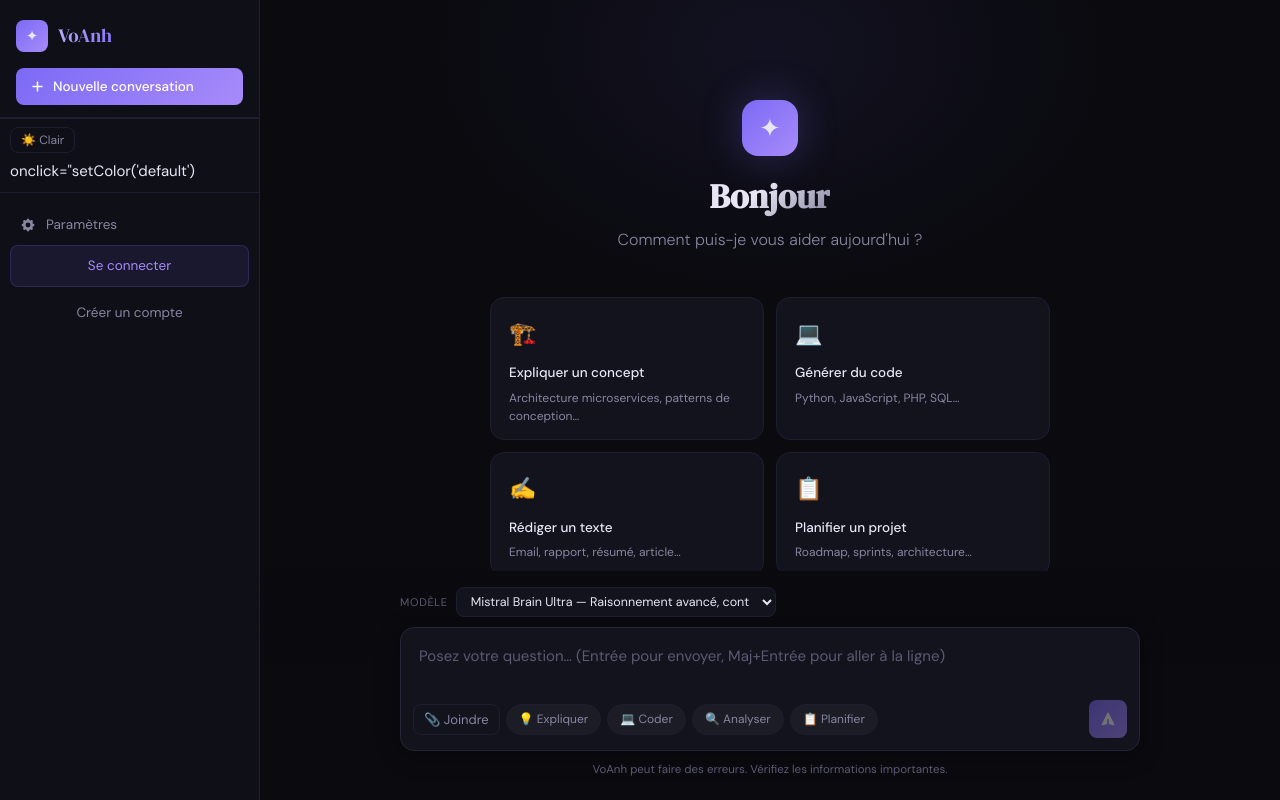
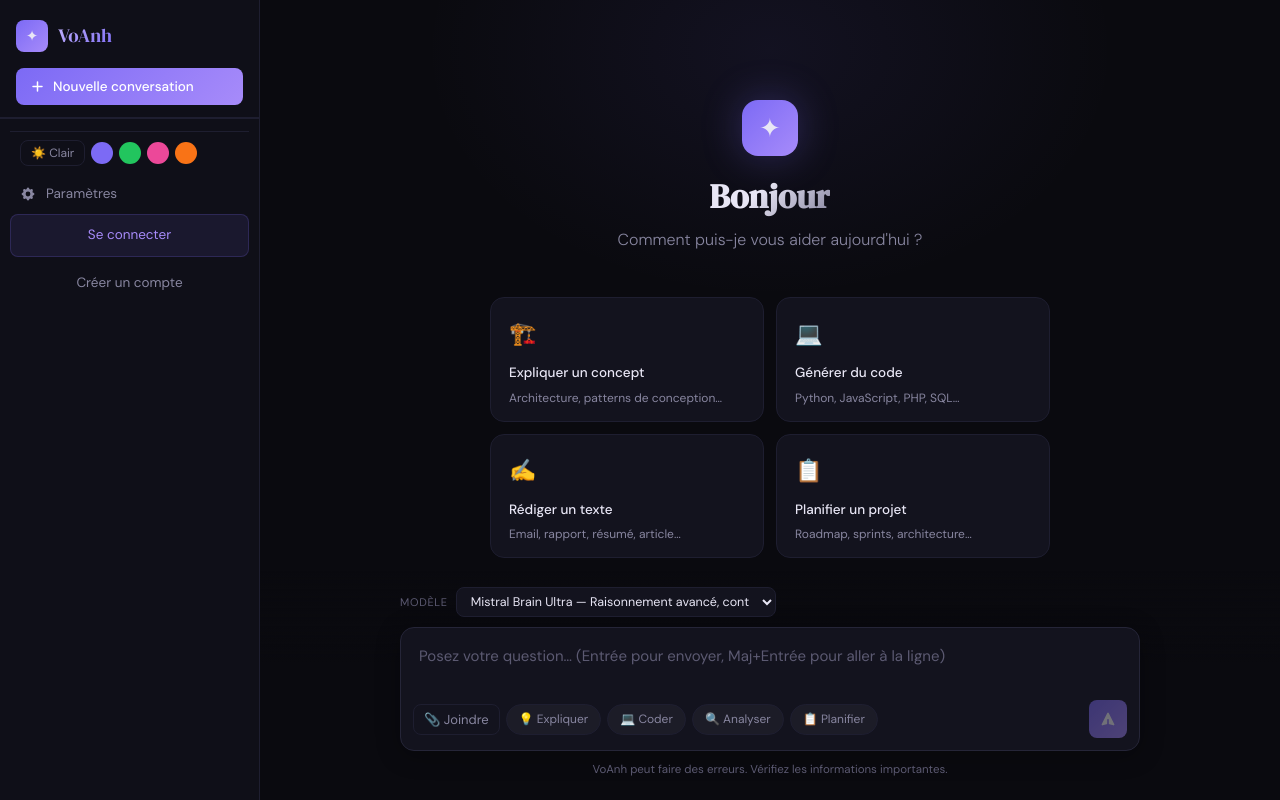
Before and after one commit to bajastz-cyber/madame-claude, a PHP site: page / in a window 1280 px wide. Run offline with PHP 8.4, Linux system fonts and the light colour scheme.

Commit message:
Refactor theme toggle and button functionality

````diff
--- a/index.php
+++ b/index.php
@@ -102,16 +102,14 @@
 .ai-name{font-size:13px;font-weight:500;color:var(--accent2)}
 .ai-model{font-size:11px;color:var(--muted);background:rgba(124,106,245,.1);border:1px solid rgba(124,106,245,.2);border-radius:99px;padding:2px 8px;font-family:monospace}
 .ai-content{font-size:15px;line-height:1.75;color:var(--text);word-wrap:break-word}
-.ai-content pre{background:#0d0d1a;border:1px solid var(--border2);border-radius:10px;padding:16px 18px;overflow-x:auto;margin:14px 0;font-size:13px;line-height:1.6;position:relative}
-.ai-content code{font-family:'SF Mono','Fira Code','Cascadia Code',monospace;font-size:13px;color:#c9d1d9}
+.ai-content pre{background:#0d0d1a;border:1px solid var(--border2);border-radius:10px;padding:16px 18px;overflow-x:auto;margin:14px 0;font-size:13px;line-height:1.6}
+.ai-content code{font-family:'SF Mono','Fira Code',monospace;font-size:13px;color:#c9d1d9}
 .ai-content p code{background:rgba(124,106,245,.12);border:1px solid rgba(124,106,245,.2);border-radius:4px;padding:1px 6px;font-size:13px;color:var(--accent3)}
 .ai-content p{margin-bottom:10px}
 .ai-content ul,.ai-content ol{margin:8px 0 8px 20px}
 .ai-content li{margin-bottom:4px}
 .ai-content h1,.ai-content h2,.ai-content h3{margin:16px 0 8px;font-weight:600}
-.ai-content h1{font-size:20px}
-.ai-content h2{font-size:17px}
-.ai-content h3{font-size:15px}
+.ai-content h1{font-size:20px}.ai-content h2{font-size:17px}.ai-content h3{font-size:15px}
 .ai-content blockquote{border-left:3px solid var(--accent);padding-left:16px;margin:12px 0;color:var(--muted2);font-style:italic}
 .ai-content strong{color:var(--accent3);font-weight:500}
 .ai-content table{border-collapse:collapse;width:100%;margin:12px 0;font-size:13.5px}
@@ -150,6 +148,16 @@
 .download-btn{display:inline-flex;align-items:center;gap:6px;margin-top:10px;padding:7px 14px;background:linear-gradient(135deg,var(--accent),var(--accent2));border:none;border-radius:var(--radius-sm);color:#fff;font-size:13px;cursor:pointer;font-family:'DM Sans',sans-serif;transition:opacity .2s}
 .download-btn:hover{opacity:.85}
 .sidebar-toggle{display:none;position:fixed;top:14px;left:14px;z-index:100;background:var(--card);border:1px solid var(--border);border-radius:var(--radius-sm);padding:8px;cursor:pointer;color:var(--muted2)}
+.theme-bar{display:flex;align-items:center;gap:6px;padding:8px 10px;border-top:1px solid var(--border);flex-wrap:wrap}
+.theme-btn{width:22px;height:22px;border-radius:50%;border:2px solid transparent;cursor:pointer;transition:transform .2s,border-color .2s;flex-shrink:0}
+.theme-btn:hover{transform:scale(1.2)}
+.theme-btn.active{border-color:var(--text)}
+.theme-toggle{background:none;border:1px solid var(--border);border-radius:var(--radius-sm);color:var(--muted2);padding:4px 10px;cursor:pointer;font-size:12px;font-family:'DM Sans',sans-serif;transition:all .2s}
+.theme-toggle:hover{border-color:var(--accent);color:var(--accent2)}
+body.theme-light{--bg:#f5f4f0;--sidebar:#ffffff;--card:#ffffff;--surface:#f0ede8;--border:#e0dcd5;--border2:#ccc8c0;--text:#1a1a2e;--muted:#9896a8;--muted2:#6b697e;--user-bg:#e8e6f5;--user-border:#c4b5fd}
+body.theme-green{--accent:#22c55e;--accent2:#4ade80;--accent3:#86efac}
+body.theme-pink{--accent:#ec4899;--accent2:#f472b6;--accent3:#f9a8d4}
+body.theme-orange{--accent:#f97316;--accent2:#fb923c;--accent3:#fdba74}
 @media(max-width:768px){
 .sidebar{position:fixed;transform:translateX(-100%);z-index:50}
 .sidebar.open{transform:translateX(0)}
@@ -159,39 +167,7 @@
 .messages-inner{padding:60px 14px 20px}
 .input-wrap{padding:10px 14px 16px}
 .model-select{max-width:220px}
-}/* ── THÈMES ── */
-body.theme-light {
-    --bg:#f5f4f0;--sidebar:#ffffff;--card:#ffffff;--surface:#f0ede8;
-    --border:#e0dcd5;--border2:#ccc8c0;--text:#1a1a2e;--muted:#9896a8;
-    --muted2:#6b697e;--user-bg:#e8e6f5;--user-border:#c4b5fd;
 }
-body.theme-green {
-    --accent:#22c55e;--accent2:#4ade80;--accent3:#86efac;
-}
-body.theme-pink {
-    --accent:#ec4899;--accent2:#f472b6;--accent3:#f9a8d4;
-}
-body.theme-orange {
-    --accent:#f97316;--accent2:#fb923c;--accent3:#fdba74;
-}
-
-/* Bouton thème */
-.theme-bar {
-    display:flex;align-items:center;gap:6px;padding:8px 10px;
-    border-top:1px solid var(--border);flex-wrap:wrap;
-}
-.theme-btn {
-    width:22px;height:22px;border-radius:50%;border:2px solid transparent;
-    cursor:pointer;transition:transform .2s,border-color .2s;flex-shrink:0;
-}
-.theme-btn:hover{transform:scale(1.2)}
-.theme-btn.active{border-color:var(--text)}
-.theme-toggle {
-    background:none;border:1px solid var(--border);border-radius:var(--radius-sm);
-    color:var(--muted2);padding:4px 10px;cursor:pointer;font-size:12px;
-    font-family:'DM Sans',sans-serif;transition:all .2s;
-}
-.theme-toggle:hover{border-color:var(--accent);color:var(--accent2)}
 </style>
 </head>
 <body>
@@ -230,11 +206,15 @@
 <?php endif; ?>
 </div>
 <?php endif; ?>
+
+<div class="sidebar-footer">
 <div class="theme-bar">
-    <button class="theme-toggle" onclick="toggleLight()" id="light-toggle">☀️ Clair</button>
-  onclick="setColor('default')
+<button class="theme-toggle" onclick="toggleLight()" id="light-toggle">☀️ Clair</button>
+<div class="theme-btn" style="background:#7c6af5" onclick="setColor('default',this)" title="Violet"></div>
+<div class="theme-btn" style="background:#22c55e" onclick="setColor('green',this)" title="Vert"></div>
+<div class="theme-btn" style="background:#ec4899" onclick="setColor('pink',this)" title="Rose"></div>
+<div class="theme-btn" style="background:#f97316" onclick="setColor('orange',this)" title="Orange"></div>
 </div>
-<div class="sidebar-footer">
 <a href="settings.php" class="nav-link">
 <svg viewBox="0 0 20 20" fill="currentColor"><path fill-rule="evenodd" d="M11.49 3.17c-.38-1.56-2.6-1.56-2.98 0a1.532 1.532 0 01-2.286.948c-1.372-.836-2.942.734-2.106 2.106.54.886.061 2.042-.947 2.287-1.561.379-1.561 2.6 0 2.978a1.532 1.532 0 01.947 2.287c-.836 1.372.734 2.942 2.106 2.106a1.532 1.532 0 012.287.947c.379 1.561 2.6 1.561 2.978 0a1.533 1.533 0 012.287-.947c1.372.836 2.942-.734 2.106-2.106a1.533 1.533 0 01.947-2.287c1.561-.379 1.561-2.6 0-2.978a1.532 1.532 0 01-.947-2.287c.836-1.372-.734-2.942-2.106-2.106a1.532 1.532 0 01-2.287-.947zM10 13a3 3 0 100-6 3 3 0 000 6z" clip-rule="evenodd"/></svg>
 Paramètres
@@ -260,22 +240,22 @@
 <h1>Bonjour<?= $user ? ', '.htmlspecialchars($user['username']) : '' ?></h1>
 <p class="welcome-sub">Comment puis-je vous aider aujourd'hui ?</p>
 <div class="starters">
-<div class="starter-card" onclick="setPrompt('Explique-moi comment fonctionne une architecture microservices et donne un exemple concret.')">
+<div class="starter-card" onclick="setPrompt('Explique-moi comment fonctionne une architecture microservices.')">
 <span class="starter-emoji">🏗️</span>
 <div class="starter-title">Expliquer un concept</div>
-<div class="starter-desc">Architecture microservices, patterns de conception…</div>
+<div class="starter-desc">Architecture, patterns de conception…</div>
 </div>
-<div class="starter-card" onclick="setPrompt('Écris un script Python pour analyser un fichier CSV et générer des statistiques descriptives.')">
+<div class="starter-card" onclick="setPrompt('Écris un script Python pour analyser un fichier CSV.')">
 <span class="starter-emoji">💻</span>
 <div class="starter-title">Générer du code</div>
 <div class="starter-desc">Python, JavaScript, PHP, SQL…</div>
 </div>
-<div class="starter-card" onclick="setPrompt('Rédige un email professionnel pour demander un report de deadline en restant positif et constructif.')">
+<div class="starter-card" onclick="setPrompt('Rédige un email professionnel pour demander un report de deadline.')">
 <span class="starter-emoji">✍️</span>
 <div class="starter-title">Rédiger un texte</div>
 <div class="starter-desc">Email, rapport, résumé, article…</div>
 </div>
-<div class="starter-card" onclick="setPrompt('Décompose ce projet en sous-tâches et crée un plan de développement structuré : Créer une application de gestion de bibliothèque.')">
+<div class="starter-card" onclick="setPrompt('Planifie et décompose ce projet : Créer une application de gestion.')">
 <span class="starter-emoji">📋</span>
 <div class="starter-title">Planifier un projet</div>
 <div class="starter-desc">Roadmap, sprints, architecture…</div>
@@ -327,7 +307,29 @@
 <script>
 let currentConvId = null;
 let isBusy = false;
-let isLoggedIn = <?= $user ? 'true' : 'false' ?>;
+let currentFile = null;
+
+function toggleLight() {
+    const body = document.body;
+    const btn = document.getElementById('light-toggle');
+    if (body.classList.contains('theme-light')) {
+        body.classList.remove('theme-light');
+        btn.textContent = '☀️ Clair';
+        localStorage.setItem('voanh-light', '0');
+    } else {
+        body.classList.add('theme-light');
+        btn.textContent = '🌙 Sombre';
+        localStorage.setItem('voanh-light', '1');
+    }
+}
+
+function setColor(color, el) {
+    document.body.classList.remove('theme-green','theme-pink','theme-orange');
+    if (color !== 'default') document.body.classList.add('theme-' + color);
+    document.querySelectorAll('.theme-btn').forEach(b => b.classList.remove('active'));
+    if (el) el.classList.add('active');
+    localStorage.setItem('voanh-color', color);
+}
 
 function handleFileSelect(input) {
     const file = input.files[0];
@@ -337,8 +339,7 @@
     bar.innerHTML = `<div class="file-preview"><span>${file.type.startsWith('image/') ? '🖼️' : '📄'} ${escHtml(file.name)}</span><span class="remove-file" onclick="removeFile()">×</span></div>`;
     const reader = new FileReader();
     reader.onload = e => {
-        const base64 = e.target.result.split(',')[1];
-        currentFile = { name: file.name, mime: file.type, base64: base64 };
+        currentFile = { name: file.name, mime: file.type, base64: e.target.result.split(',')[1] };
     };
     reader.readAsDataURL(file);
     document.getElementById('send-btn').disabled = false;
@@ -348,8 +349,7 @@
     currentFile = null;
     document.getElementById('file-input').value = '';
     document.getElementById('file-preview-bar').style.display = 'none';
-    const inp = document.getElementById('msg-input');
-    document.getElementById('send-btn').disabled = inp.value.trim() === '';
+    document.getElementById('send-btn').disabled = document.getElementById('msg-input').value.trim() === '';
 }
 
 function autoResize(el) {
@@ -376,7 +376,6 @@
 function setPrompt(text) {
     const el = document.getElementById('msg-input');
     el.value = text; el.focus(); autoResize(el);
-    el.setSelectionRange(text.length, text.length);
 }
 
 function handleKey(e) {
@@ -384,13 +383,12 @@
 }
 
 function escHtml(s) {
-    return s.replace(/&/g,'&amp;').replace(/</g,'&lt;').replace(/>/g,'&gt;').replace(/"/g,'&quot;');
+    return String(s).replace(/&/g,'&amp;').replace(/</g,'&lt;').replace(/>/g,'&gt;').replace(/"/g,'&quot;');
 }
 
 function renderMarkdown(text) {
-    return text
-        .replace(/&/g,'&amp;').replace(/</g,'&lt;').replace(/>/g,'&gt;')
-        .replace(/```(\w*)\n?([\s\S]*?)```/g, (_, lang, code) => `<pre><code class="lang-${lang}">${code.trim()}</code></pre>`)
+    return escHtml(text)
+        .replace(/```(\w*)\n?([\s\S]*?)```/g, (_,lang,code) => `<pre><code>${code.trim()}</code></pre>`)
         .replace(/`([^`]+)`/g, '<code>$1</code>')
         .replace(/\*\*([^*]+)\*\*/g, '<strong>$1</strong>')
         .replace(/\*([^*]+)\*/g, '<em>$1</em>')
@@ -398,11 +396,8 @@
         .replace(/^## (.+)$/gm, '<h2>$1</h2>')
         .replace(/^# (.+)$/gm, '<h1>$1</h1>')
         .replace(/^> (.+)$/gm, '<blockquote>$1</blockquote>')
-        .replace(/^\* (.+)$/gm, '<li>$1</li>')
-        .replace(/^- (.+)$/gm, '<li>$1</li>')
-        .replace(/(<li>.*<\/li>\n?)+/g, s => `<ul>${s}</ul>`)
-        .replace(/\n\n/g, '</p><p>')
-        .replace(/^(?!<[hupbl])(.+)$/gm, '$1')
+        .replace(/^[\*\-] (.+)$/gm, '<li>$1</li>')
+        .replace(/(<li>[\s\S]*?<\/li>)/g, '<ul>$1</ul>')
         .replace(/\n/g, '<br>');
 }
 
@@ -421,17 +416,7 @@
     const div = document.createElement('div');
     div.className = 'msg msg-ai';
     const id = 'ai-' + Date.now();
-    div.innerHTML = `
-        <div class="ai-avatar">✦</div>
-        <div class="ai-body">
-            <div class="ai-meta">
-                <span class="ai-name">VoAnh</span>
-                <span class="ai-model">${escHtml(model)}</span>
-            </div>
-            <div class="ai-content" id="${id}">
-                <div class="thinking"><span></span><span></span><span></span></div>
-            </div>
-        </div>`;
+    div.innerHTML = `<div class="ai-avatar">✦</div><div class="ai-body"><div class="ai-meta"><span class="ai-name">VoAnh</span><span class="ai-model">${escHtml(model)}</span></div><div class="ai-content" id="${id}"><div class="thinking"><span></span><span></span><span></span></div></div></div>`;
     list.appendChild(div);
     scrollBottom();
     return id;
@@ -514,7 +499,6 @@
     URL.revokeObjectURL(url);
 }
 
-// ── SEND MESSAGE AVEC STREAMING ──
 async function sendMessage() {
     if (isBusy) return;
     const inp   = document.getElementById('msg-input');
@@ -530,7 +514,7 @@
     const aiId = addAiMessage(model);
     const aiEl = document.getElementById(aiId);
 
-    const payload = { message: text, model, conversation_id: currentConvId, stream: true };
+    const payload = { message: text, model, conversation_id: currentConvId };
     if (currentFile) {
         payload.file_base64 = currentFile.base64;
         payload.file_mime   = currentFile.mime;
@@ -539,48 +523,38 @@
     removeFile();
 
     try {
-        const response = await fetch('chat.php', {
+        const r = await fetch('chat.php', {
             method: 'POST',
             headers: {'Content-Type': 'application/json'},
             body: JSON.stringify(payload)
         });
-
-        const reader = response.body.getReader();
-        const decoder = new TextDecoder();
-        let buffer = '';
-        let fullText = '';
-
-        aiEl.innerHTML = '';
-
-        while (true) {
-            const {done, value} = await reader.read();
-            if (done) break;
-            buffer += decoder.decode(value, {stream: true});
-            const lines = buffer.split('\n');
-            buffer = lines.pop();
-            for (const line of lines) {
-                const trimmed = line.trim();
-                if (!trimmed.startsWith('data: ')) continue;
-                const json = JSON.parse(trimmed.slice(6));
-                if (json.delta) {
-                    fullText += json.delta;
-                    aiEl.innerHTML = renderMarkdown(fullText);
-                    scrollBottom();
-                }
-                if (json.done) {
-                    currentConvId = json.conversation_id || currentConvId;
-                    addDownloadButtons(aiEl, fullText);
-                }
-            }
+        const data = await r.json();
+        if (data.success) {
+            currentConvId = data.conversation_id || currentConvId;
+            aiEl.innerHTML = renderMarkdown(data.content);
+            addDownloadButtons(aiEl, data.content);
+        } else {
+            aiEl.innerHTML = `<span style="color:var(--err)">⚠️ ${escHtml(data.error || 'Erreur')}</span>`;
         }
     } catch(e) {
-        aiEl.innerHTML = '<span style="color:var(--err)">Erreur de connexion.</span>';
+        aiEl.innerHTML = `<span style="color:var(--err)">⚠️ Erreur de connexion : ${escHtml(e.message)}</span>`;
     }
 
     isBusy = false;
     document.getElementById('send-btn').disabled = false;
     inp.focus();
+    scrollBottom();
 }
+
+// Restaurer thème
+window.addEventListener('DOMContentLoaded', function() {
+    if (localStorage.getItem('voanh-light') === '1') {
+        document.body.classList.add('theme-light');
+        document.getElementById('light-toggle').textContent = '🌙 Sombre';
+    }
+    const color = localStorage.getItem('voanh-color');
+    if (color && color !== 'default') document.body.classList.add('theme-' + color);
+});
 </script>
 </body>
 </html>
````
